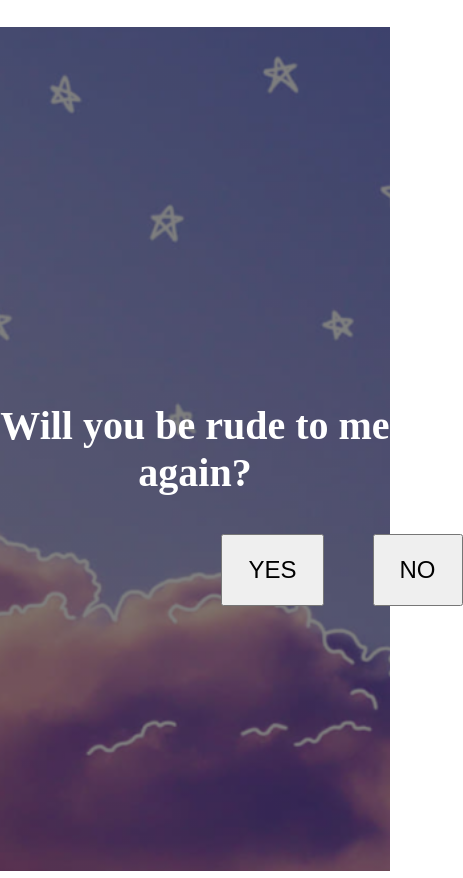
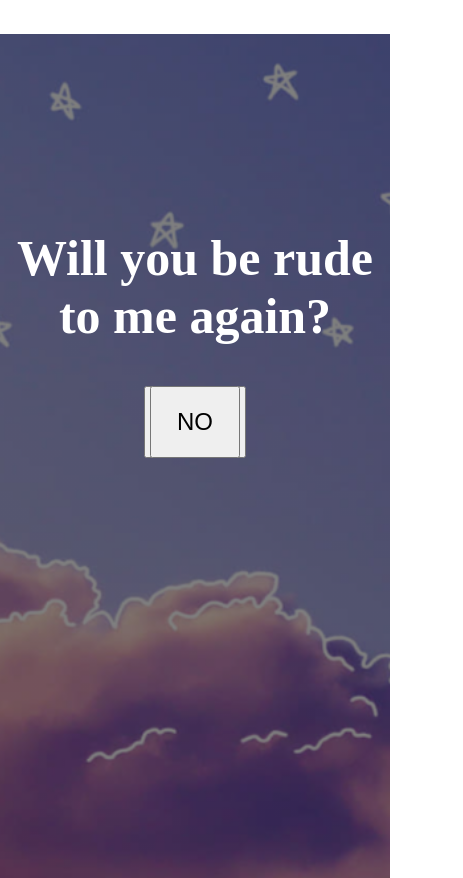
Before and after one commit to itsvamz/Just-For-Fun, a plain HTML site: page index.html in a window 390 px wide. Shown: the whole page, 463 px wide, since content can reach past the window. Drawn offline with Linux system fonts and the light colour scheme.

Commit message:
Update style.css

```diff
--- a/style.css
+++ b/style.css
@@ -10,21 +10,20 @@ body {
     background-position: center;
 }
 
-.title {
+.title{
   position: relative;
-  top: 50%; /* Adjusted to center vertically */
+  top: 30%;
   left: 50%;
-  transform: translate(-50%, -50%);
-  text-align: center; /* Center-align text */
+  transform: translate(-50%,-50%);
 }
 
-.title h1 {
+.title h1{
   color: #fff;
-  font-size: 40px;
+  font-size: 50px;
 }
 
 .btn1, .btn2 {
-  position: relative;
+  position: absolute;
   top: 50%;
   transform: translate(-50%, -50%);
   padding: 20px 25px;
@@ -32,7 +31,6 @@ body {
   cursor: pointer;
   transition: transform 0.5s ease-in-out, box-shadow 0.3s ease-in-out;
 }
-
 .btn1 {
   left: 55%;
 }
@@ -41,6 +39,11 @@ body {
   left: 45%;
 }
 
+@media only screen and (max-width: 600px) {
+  .btn1, .btn2 {
+    left: 50%; /* Center on smaller screens */
+  }
+}
 
 
   .btn1:hover {
```
